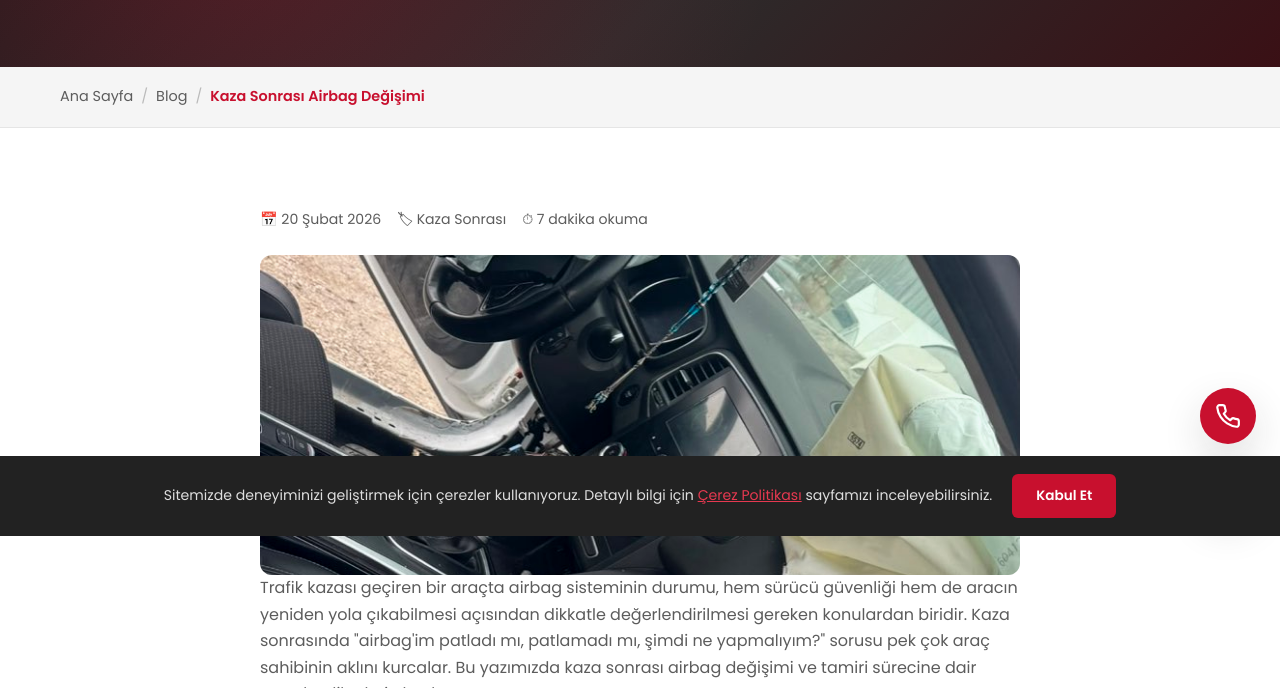
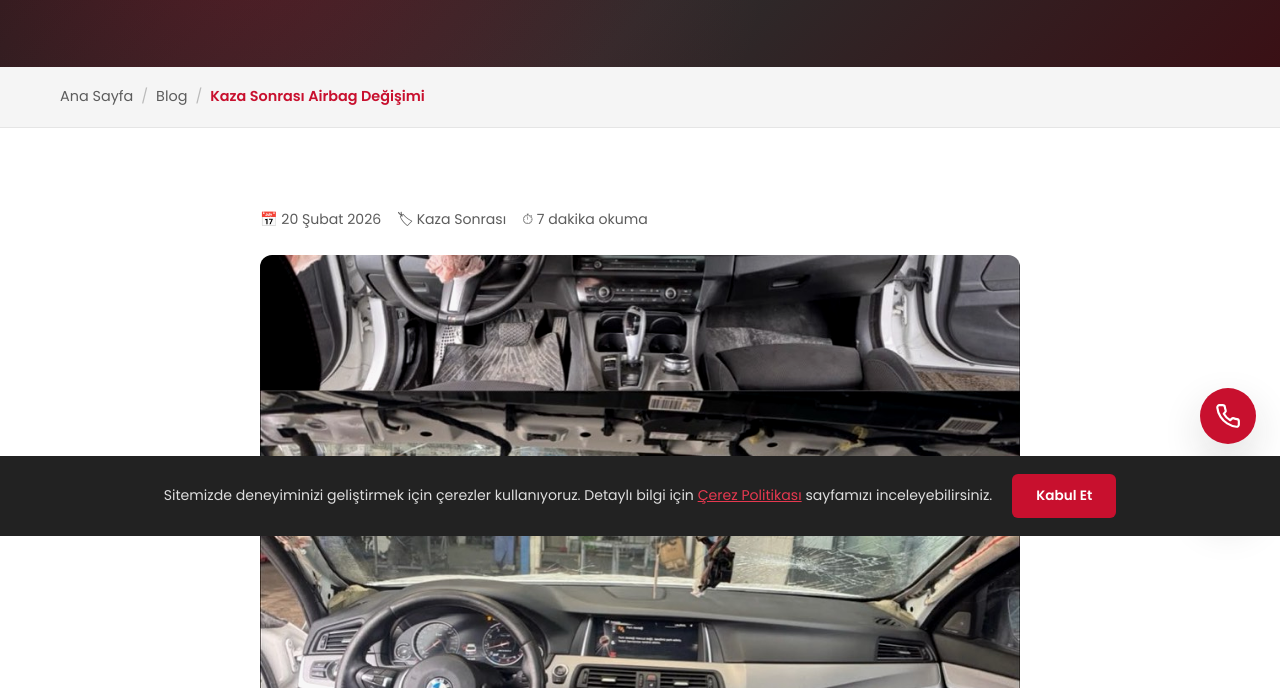
Before and after one commit to m0hamedG/ilgazairbag, a plain HTML site: page blog/kaza-sonrasi-airbag-degisimi.html in a window 1280 px wide. Shown: the part 264-952 px from the top of the page. Drawn offline with Linux system fonts and the light colour scheme.

Commit message:
Kaza Sonrası Airbag Değişimi yazısına 3 kareli gerçek fotoğraf ekle
Gönderilen üçlü kompozisyon fotoğrafındaki siyah kenarlıklar kırpıldı.
Blog yazısının kapak görselinde tam boy (kırpılmadan) gösteriliyor;
Ana Sayfa ve Blog listesindeki küçük kartlarda ise object-fit:cover
ile üst kısmı öne çıkıyor.

Co-Authored-By: Claude Sonnet 5 <noreply@anthropic.com>

```diff
--- a/blog/kaza-sonrasi-airbag-degisimi.html
+++ b/blog/kaza-sonrasi-airbag-degisimi.html
@@ -114,7 +114,7 @@
         <span>⏱ 7 dakika okuma</span>
       </div>
 
-      <img src="../images/torpido-airbag.jpg" alt="Torpido bölümünde açılmış yolcu airbag ünitesi" loading="lazy" class="site-photo" style="min-height:320px;">
+      <img src="../images/kaza-sonrasi-triptik.jpg" alt="Kaza sonrası airbag'leri patlamış bir aracın farklı açılardan iç mekan görünümü" loading="lazy" class="site-photo triptych">
 
       <p>Trafik kazası geçiren bir araçta airbag sisteminin durumu, hem sürücü güvenliği hem de aracın yeniden yola çıkabilmesi açısından dikkatle değerlendirilmesi gereken konulardan biridir. Kaza sonrasında "airbag'im patladı mı, patlamadı mı, şimdi ne yapmalıyım?" sorusu pek çok araç sahibinin aklını kurcalar. Bu yazımızda kaza sonrası airbag değişimi ve tamiri sürecine dair merak edilenleri ele alıyoruz.</p>
 
--- a/css/style.css
+++ b/css/style.css
@@ -252,6 +252,11 @@ section { padding: 80px 0; }
   box-shadow: inset 0 0 0 1px rgba(0,0,0,0.08);
 }
 .product-card .site-photo, .blog-card .site-photo { height: 200px; border-radius: 0; }
+
+/* Üç kareli (öncesi/sırası/sonrası) tam boy fotoğraf — kırpılmadan gösterilir */
+.site-photo.triptych {
+  height: auto; max-height: 720px; object-position: center;
+}
 
 /* Arıza tespiti diagnostik cihaz galerisi (2x2) */
 .diag-gallery {
```
Also changed, not shown: blog.html (+1 -1 lines), index.html (+1 -1 lines), images/kaza-sonrasi-triptik.jpg (added).
